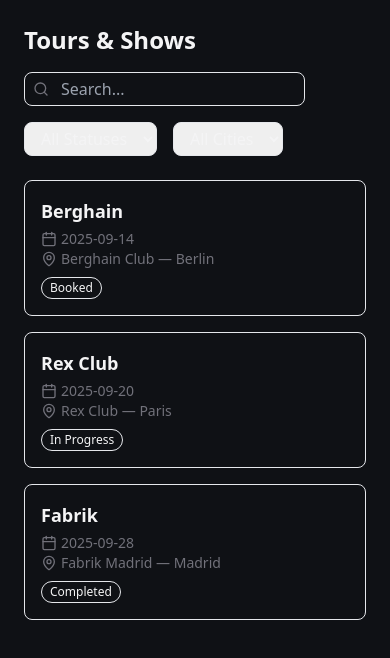
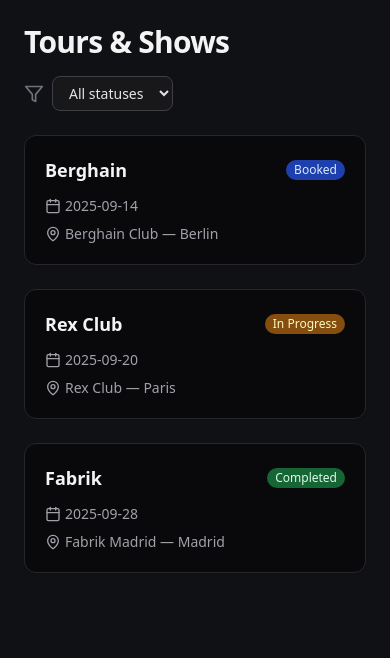
Before and after one commit to mikesacchettidj/tourme-preview, a Next.js app: page /shows in a window 390 px wide. Shown: the top 658 px of the page. Built offline with nearby package versions, Linux system fonts and the light colour scheme.

Commit message:
feat(shows): add graphite-styled shows page with filters, clean cards and responsive layout

```diff
--- a/app/shows/page.tsx
+++ b/app/shows/page.tsx
@@ -2,96 +2,77 @@
 
 import React, { useState } from "react";
 import { SHOWS, Show } from "./_data";
-import { MapPin, Calendar, Search } from "lucide-react";
-import Link from "next/link";
+import { Calendar, MapPin, Filter } from "lucide-react";
 
 export default function ShowsPage() {
-  const [query, setQuery] = useState("");
-  const [statusFilter, setStatusFilter] = useState("");
-  const [cityFilter, setCityFilter] = useState("");
+  const [statusFilter, setStatusFilter] = useState<string>("All");
 
-  const filtered = SHOWS.filter((show) => {
-    return (
-      (query === "" ||
-        show.name.toLowerCase().includes(query.toLowerCase()) ||
-        show.city.toLowerCase().includes(query.toLowerCase())) &&
-      (statusFilter === "" || show.status === statusFilter) &&
-      (cityFilter === "" || show.city === cityFilter)
-    );
-  });
-
-  const uniqueStatuses = Array.from(new Set(SHOWS.map((s) => s.status).filter(Boolean)));
-  const uniqueCities = Array.from(new Set(SHOWS.map((s) => s.city)));
+  const filteredShows =
+    statusFilter === "All"
+      ? SHOWS
+      : SHOWS.filter((s) => s.status === statusFilter);
 
   return (
-    <div className="p-6">
-      <h1 className="text-2xl font-bold mb-4">Tours & Shows</h1>
+    <div className="p-6 text-zinc-900 dark:text-zinc-100">
+      {/* Header */}
+      <div className="mb-6 flex flex-col gap-4 sm:flex-row sm:items-center sm:justify-between">
+        <h1 className="text-3xl font-bold tracking-tight">Tours & Shows</h1>
 
         {/* Filters */}
-      <div className="flex flex-wrap gap-4 mb-6">
-        <div className="flex items-center border rounded-lg px-2">
-          <Search className="w-4 h-4 text-zinc-500 mr-2" />
-          <input
-            type="text"
-            placeholder="Search..."
-            className="bg-transparent p-1 outline-none"
-            value={query}
-            onChange={(e) => setQuery(e.target.value)}
-          />
+        <div className="flex items-center gap-2">
+          <Filter className="h-5 w-5 text-zinc-500" />
+          <select
+            value={statusFilter}
+            onChange={(e) => setStatusFilter(e.target.value)}
+            className="rounded-lg border border-zinc-300 bg-white px-3 py-1.5 text-sm text-zinc-700 dark:border-zinc-700 dark:bg-zinc-900 dark:text-zinc-200"
+          >
+            <option value="All">All statuses</option>
+            <option value="Booked">Booked</option>
+            <option value="In Progress">In Progress</option>
+            <option value="Completed">Completed</option>
+            <option value="Cancelled">Cancelled</option>
+          </select>
+        </div>
       </div>
 
-        <select
-          className="border rounded-lg px-3 py-1"
-          value={statusFilter}
-          onChange={(e) => setStatusFilter(e.target.value)}
+      {/* Shows Grid */}
+      <div className="grid gap-6 sm:grid-cols-2 lg:grid-cols-3">
+        {filteredShows.map((show) => (
+          <a
+            key={show.slug}
+            href={`/shows/${show.slug}`}
+            className="group rounded-xl border border-zinc-200 bg-white p-5 shadow-sm transition hover:border-zinc-400 dark:border-zinc-800 dark:bg-zinc-950 dark:hover:border-zinc-600"
           >
-          <option value="">All Statuses</option>
-          {uniqueStatuses.map((status) => (
-            <option key={status} value={status}>
-              {status}
-            </option>
-          ))}
-        </select>
-
-        <select
-          className="border rounded-lg px-3 py-1"
-          value={cityFilter}
-          onChange={(e) => setCityFilter(e.target.value)}
+            <div className="mb-3 flex items-center justify-between">
+              <span className="text-lg font-semibold">{show.name}</span>
+              <span
+                className={`rounded-full px-2 py-0.5 text-xs font-medium ${
+                  show.status === "Booked"
+                    ? "bg-blue-100 text-blue-800 dark:bg-blue-800 dark:text-blue-100"
+                    : show.status === "In Progress"
+                    ? "bg-yellow-100 text-yellow-800 dark:bg-yellow-800 dark:text-yellow-100"
+                    : show.status === "Completed"
+                    ? "bg-green-100 text-green-800 dark:bg-green-800 dark:text-green-100"
+                    : "bg-red-100 text-red-800 dark:bg-red-800 dark:text-red-100"
+                }`}
               >
-          <option value="">All Cities</option>
-          {uniqueCities.map((city) => (
-            <option key={city} value={city}>
-              {city}
-            </option>
-          ))}
-        </select>
+                {show.status}
+              </span>
             </div>
 
-      {/* Show List */}
-      {filtered.length === 0 ? (
-        <p className="text-zinc-500">No shows found.</p>
-      ) : (
-        <div className="grid gap-4 sm:grid-cols-2 lg:grid-cols-3">
-          {filtered.map((show) => (
-            <Link
-              href={`/shows/${show.slug}`}
-              key={show.slug}
-              className="border rounded-lg p-4 hover:shadow-lg transition"
-            >
-              <h2 className="font-semibold text-lg">{show.name}</h2>
-              <div className="flex items-center text-sm text-zinc-500 mt-1">
-                <Calendar className="w-4 h-4 mr-1" /> {show.date}
+            <div className="mb-2 flex items-center text-sm text-zinc-500 dark:text-zinc-400">
+              <Calendar className="mr-1 h-4 w-4" /> {show.date}
             </div>
-              <div className="flex items-center text-sm text-zinc-500">
-                <MapPin className="w-4 h-4 mr-1" /> {show.venue} — {show.city}
+            <div className="flex items-center text-sm text-zinc-500 dark:text-zinc-400">
+              <MapPin className="mr-1 h-4 w-4" /> {show.venue} — {show.city}
             </div>
-              {show.status && (
-                <span className="inline-block mt-2 px-2 py-0.5 text-xs border rounded-full">
-                  {show.status}
-                </span>
-              )}
-            </Link>
+          </a>
         ))}
+      </div>
+
+      {filteredShows.length === 0 && (
+        <div className="mt-10 text-center text-zinc-500">
+          No shows found for this filter.
         </div>
       )}
     </div>
```
Lines whose indentation alone changed are shown as unchanged.
